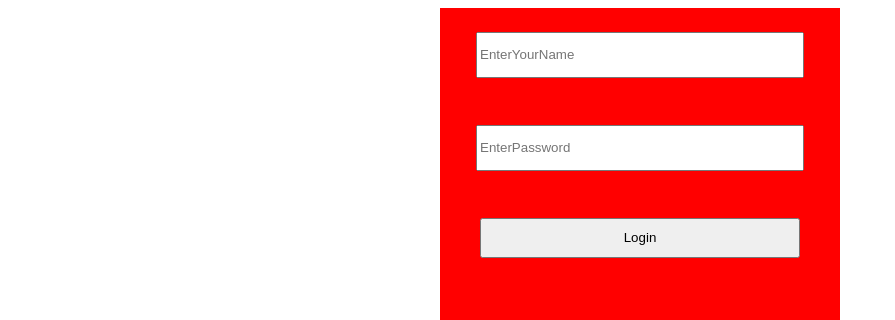
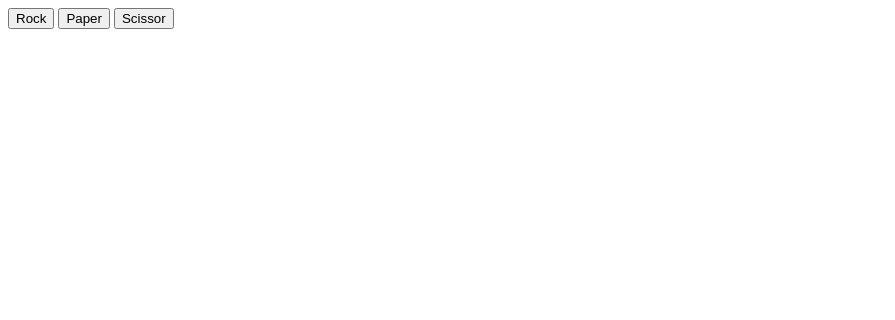
Before and after one commit to Aadi9333/Java-script, a plain HTML site: page index.html in a window 1280 px wide. Shown: the top 320 px of the page, without its empty margins (0-895 px from the left). Drawn offline with Linux system fonts and the light colour scheme.

Commit message:
Add files via upload

```diff
--- a/index.html
+++ b/index.html
@@ -5,48 +5,60 @@
     <meta name="viewport" content="width=device-width, initial-scale=1.0">
     <title>Document</title>
 </head>
-<style>
-    .Login{
-        height:400px;
-        width:400px;
-        background-color: red;
-        align-items: center;
-        justify-content: space-around;
-        display: flex;
-        flex-direction: column;
-        margin: auto;
+<body>
+    <button onclick="
+    RockPaperScissor()
+    if(computermove=='Rock'){
+        alert('Tie!')
     }
-    .Login>input,.Login>button{
-        width:80%;
-        height:40px;
+    else if(computermove=='Paper'){
+        alert('Loose!')
     }
-</style>
-<body>
-
-    <div class="Login">
-        <input placeholder="EnterYourName" type="Text" id="username"/>
-    <input  placeholder="EnterPassword" type="password" id="Pass"/>
+    else if(computermove=='Scissor'){
+        alert('You Win!')
+    }
+        ">Rock</button>
+       <button onclick="
+    RockPaperScissor()
+    if(computermove=='Paper'){
+        alert('Tie!')
+    }
+    else if(computermove=='Rock'){
+        alert('You Win!')
+    }
+    else if(computermove=='Scissor'){
+        alert('Loose!')
+    }
+    ">Paper</button>
     <button onclick="
-     Naidu()
-    ">Login</button>
-    <h1 id="name">Hai Aadi</h1>
-    </div>
-    <script>
-        function Naidu(){
-            const password=document.querySelector('#Pass').value
-    const UserName=document.querySelector('#username').value
-    console.log(UserName)
-    if(password.length>=6 && UserName.length>3){
-        alert('Hai',UserName)
-        document.querySelector('#name').innerText='Hello Aadi'
+     RockPaperScissor()
+    if(computermove=='Rock'){
+        alert('Loose!')
     }
-    else if(password.length==0 && UserName.length==0){
-        alert('Please enter Userename and password')
-    }else if(password.length<6 || UserName.length<3){
-        alert('Username or password is wrong')
+    else if(computermove=='Paper'){
+        alert('You Win!')
+    }
+    else if(computermove=='Scissor'){
+        alert('Tie!')
     }
 
+    ">Scissor</button>
+    <script>
+        var computermove=''
+        function RockPaperScissor(){
+            var randomnumber= Math.random()
+    console.log(randomnumber)
+    if(randomnumber>0.01 && randomnumber<=0.33){
+        computermove='Rock'
+    }
+    else if(randomnumber>0.34 && randomnumber<=0.66){
+        computermove='Paper'
+    }
+    else(
+        computermove='Scissor'
+    )
         }
     </script>
+
 </body>
 </html>
```
